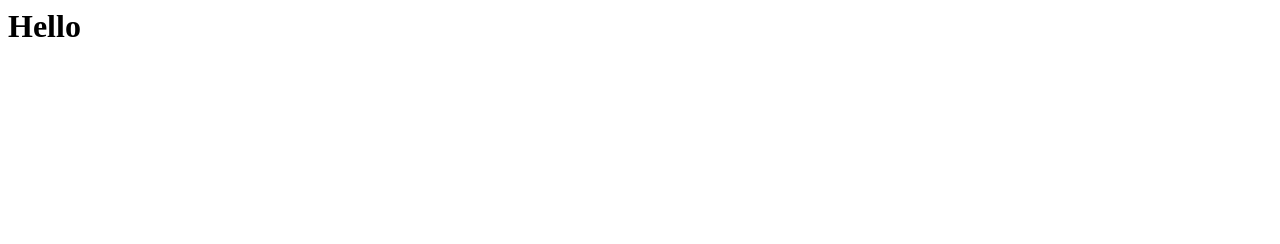
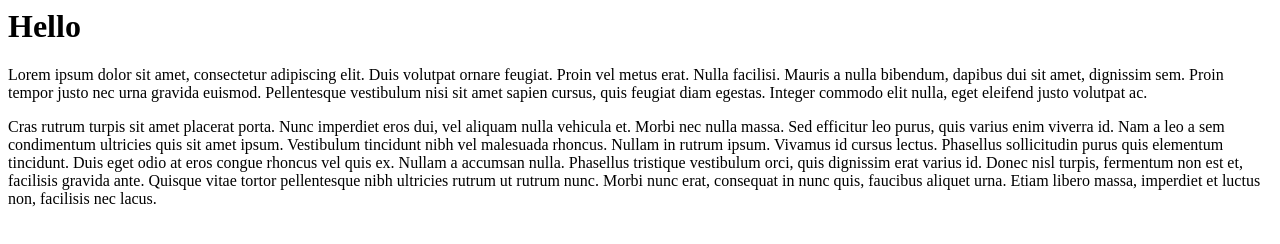
Before and after one commit to linusalpsten/uppgift-17-02-08, a plain HTML site: page index.html in a window 1280 px wide. Drawn offline with Linux system fonts and the light colour scheme.

Commit message:
Added paragraphs generated by lorem ipsum

```diff
--- a/index.html
+++ b/index.html
@@ -1,5 +1,11 @@
 <html>
     <body>
         <h1>Hello</h1>
+        <p>
+            Lorem ipsum dolor sit amet, consectetur adipiscing elit. Duis volutpat ornare feugiat. Proin vel metus erat. Nulla facilisi. Mauris a nulla bibendum, dapibus dui sit amet, dignissim sem. Proin tempor justo nec urna gravida euismod. Pellentesque vestibulum nisi sit amet sapien cursus, quis feugiat diam egestas. Integer commodo elit nulla, eget eleifend justo volutpat ac.
+        </p>
+        <p>
+            Cras rutrum turpis sit amet placerat porta. Nunc imperdiet eros dui, vel aliquam nulla vehicula et. Morbi nec nulla massa. Sed efficitur leo purus, quis varius enim viverra id. Nam a leo a sem condimentum ultricies quis sit amet ipsum. Vestibulum tincidunt nibh vel malesuada rhoncus. Nullam in rutrum ipsum. Vivamus id cursus lectus. Phasellus sollicitudin purus quis elementum tincidunt. Duis eget odio at eros congue rhoncus vel quis ex. Nullam a accumsan nulla. Phasellus tristique vestibulum orci, quis dignissim erat varius id. Donec nisl turpis, fermentum non est et, facilisis gravida ante. Quisque vitae tortor pellentesque nibh ultricies rutrum ut rutrum nunc. Morbi nunc erat, consequat in nunc quis, faucibus aliquet urna. Etiam libero massa, imperdiet et luctus non, facilisis nec lacus.
+        </p>
     </body>
 </html>
```
